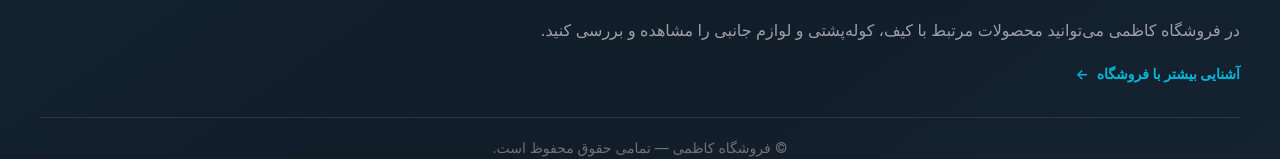
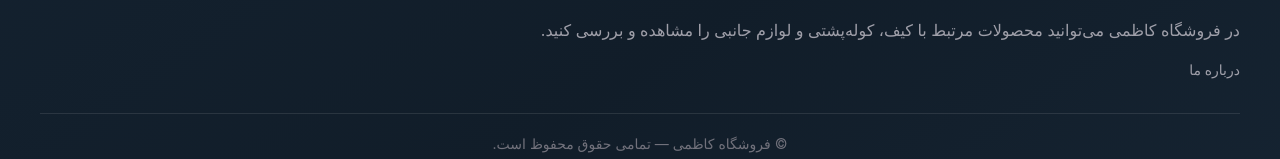
Before and after one commit to amirmk837/Bag-shop, a React (Vite) app in the folder front-end/: page / in a window 1280 px wide. Shown: the part 2122-2281 px from the top of the page. Built offline with nearby package versions, Linux system fonts and the light colour scheme; no server answers.

Commit message:
style(footer): render about link as plain text

```diff
--- a/front-end/src/layouts/footer/FooterAbout.jsx
+++ b/front-end/src/layouts/footer/FooterAbout.jsx
@@ -18,10 +18,9 @@ const FooterAbout = () => {
         </p>
         <Link
           to="/about"
-          className="mt-4 inline-flex items-center gap-2 text-sm font-semibold text-cyan-500 transition hover:text-cyan-400 focus-visible:outline-none focus-visible:ring-2 focus-visible:ring-cyan-500"
+          className="mt-3 inline-block text-sm font-medium text-zinc-400 transition-colors hover:text-cyan-500 focus-visible:outline-none focus-visible:underline focus-visible:underline-offset-4"
         >
-          آشنایی بیشتر با فروشگاه
-          <span aria-hidden="true">←</span>
+          درباره ما
         </Link>
       </div>
     </section>
```
